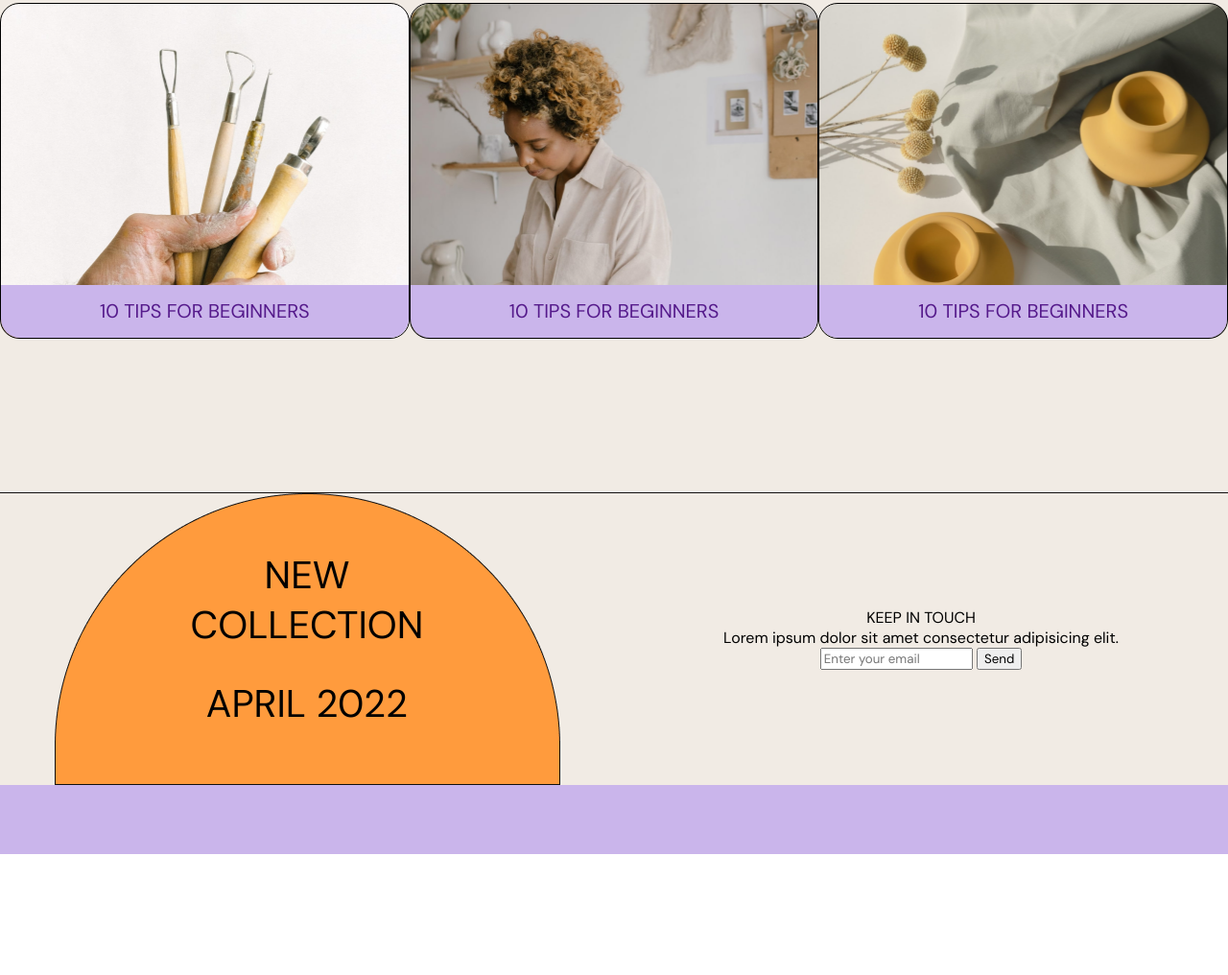
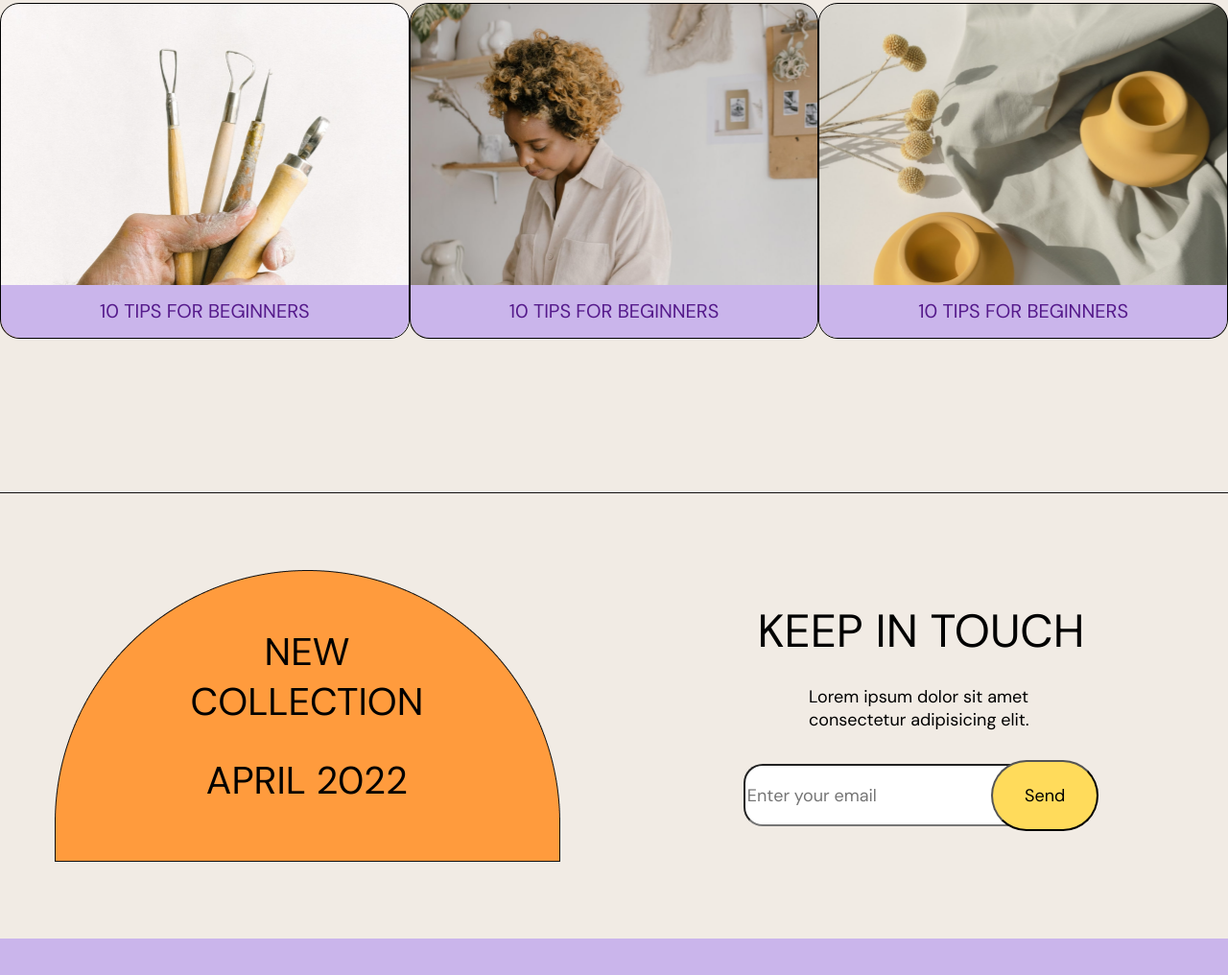
Before and after one commit to andreev-oe/Polly, a plain HTML site: page index.html in a window 1280 px wide. Shown: the part 5662-6678 px from the top of the page at 96% size. Before the commit the page ends 6552 px from the top, so only its background shows below. Drawn offline with Linux system fonts and the light colour scheme.

Commit message:
завершил стилмзацию секции subscribe

```diff
--- a/css/style.css
+++ b/css/style.css
@@ -409,6 +409,7 @@ body {
 .subscribe {
   display: grid;
   grid-template-columns: 1fr 1fr;
+  padding: 80px 0;
 }
 .subscribe-background {
   background-image: url('/img/Rectangle.png');
@@ -437,8 +438,35 @@ body {
   justify-content: center;
   flex-direction: column;
 }
-
-
+.subscribe_email-title {
+  font-size: 48px;
+}
+.subscribe_email-text {
+  font-size: 18px;
+  max-width: 234px;
+  padding: 25px 0 30px 0;
+}
+.subscribe_email-field-input {
+  font-size: 18px;
+  height: 65px;
+  width: 304px;
+  border-radius: 20px;
+  position: relative;
+  left: 25px;
+}
+.subscribe_email-field-submit {
+  font-size: 18px;
+  height: 74px;
+  width: 112px;
+  border-radius: 40px;
+  background-color: #FFDB5B;
+  position: relative;
+  right: 25px;
+}
+.subscribe_email-field-submit:hover {
+  border: 1px solid #CAB5EB;
+  cursor: pointer;
+}
 
 
 
--- a/index.html
+++ b/index.html
@@ -253,8 +253,8 @@
           <div class="subscribe_email-title">KEEP IN TOUCH</div>
           <div class="subscribe_email-text">Lorem ipsum dolor sit amet consectetur adipisicing elit.</div>
           <div class="subscribe_email-field">
-            <input type="text" placeholder="Enter your email">
-            <button type="submit">Send</button>
+            <input type="text" placeholder="Enter your email" class = "subscribe_email-field-input">
+            <button type="submit" class = "subscribe_email-field-submit">Send</button>
           </div>
         </div>
       </section>
```
